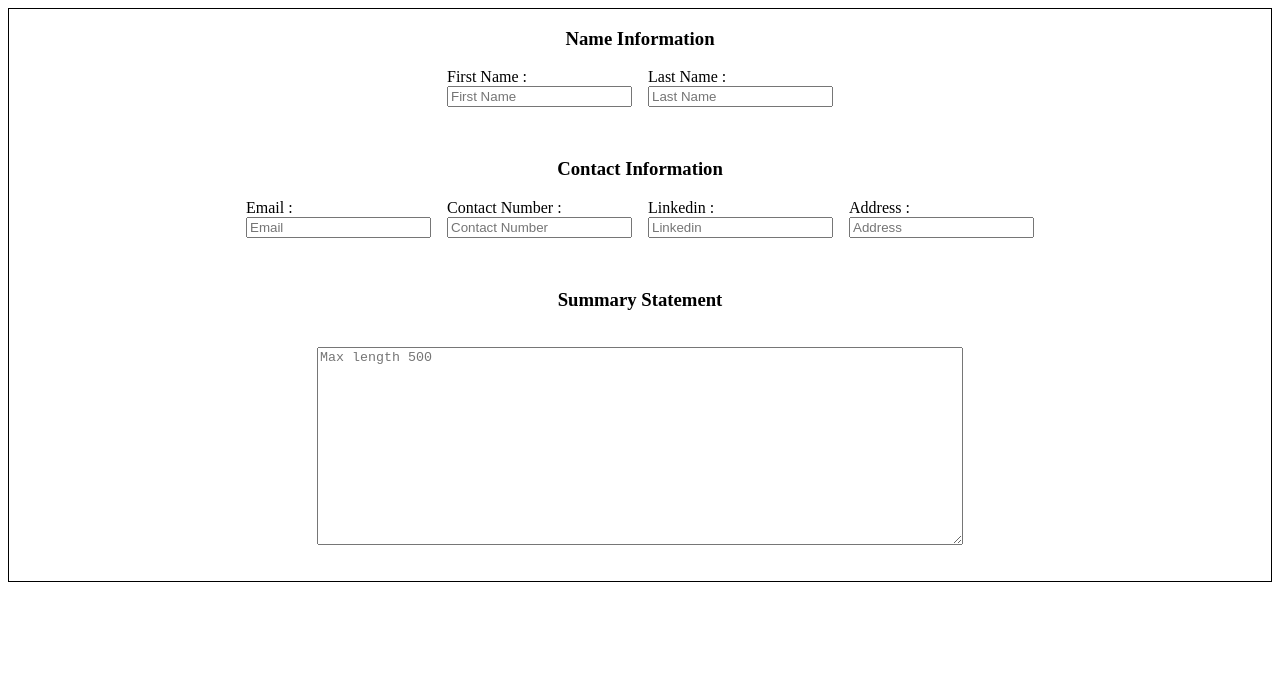
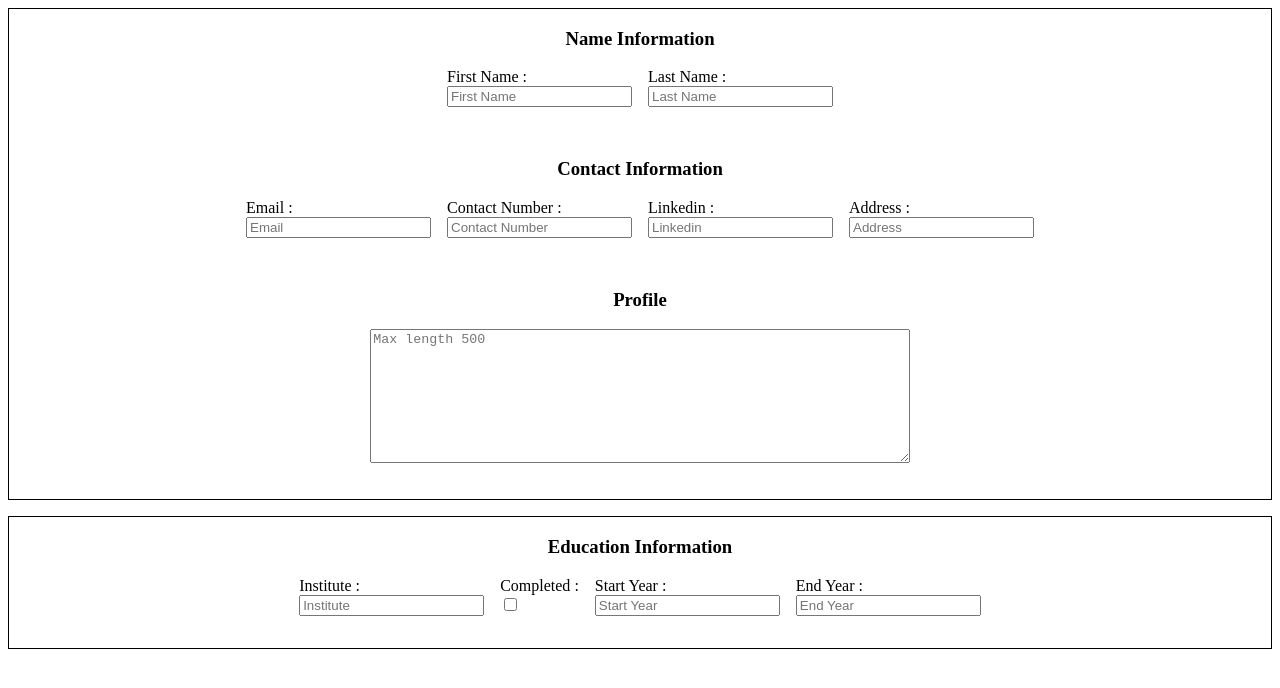
Before and after one commit to JC33340/CVbuilder, a React (Vite) app in the folder CVbuilder/: page / in a window 1280 px wide. Shown: the top 688 px of the page. Built offline with nearby package versions, Linux system fonts and the light colour scheme.

Commit message:
finished general info page, added education page

```diff
--- a/CVbuilder/src/App.css
+++ b/CVbuilder/src/App.css
@@ -1,17 +1,20 @@
-.form-general-info{
+
+.form-category-wrapper{
   display: flex;
   align-items: center;
   flex-direction: column;
   border: 1px solid black;
+  margin-bottom: 1rem;
 }
 
 .form-section-wrapper{
   display: flex;
   gap:1rem;
   margin-bottom: 2rem;
+  flex-wrap:wrap;
 }
 
 .form-section-wrapper>label>textarea{
-  width: 40rem;
-  height:12rem;
+  width: 40em;
+  height:8rem;
 }
--- a/CVbuilder/src/App.jsx
+++ b/CVbuilder/src/App.jsx
@@ -1,18 +1,27 @@
 import React from 'react'
-import {BrowserRouter,Route, Routes} from "react-router-dom"
+import {BrowserRouter,Form,Route, Routes} from "react-router-dom"
 import { Page, Text, View, Document, StyleSheet,PDFDownloadLink } from '@react-pdf/renderer';
 import './App.css'
-import Dataform from "./components/Dataform.jsx"
+import {Dataform} from "./pages/Dataform.jsx"
+
+const DataContext = React.createContext()
 
 function App() {
 
+  const [FormData,setFormData] = React.useState({})
+  console.log(FormData)
+
+
   return (
-    <BrowserRouter>
-      <Routes>
-        <Route path="/" element={<Dataform />} />
-      </Routes>
-    </BrowserRouter>
+    <DataContext.Provider value = {{FormData:FormData, setFormData:setFormData}}>
+      <BrowserRouter>
+        <Routes>
+          <Route path="/" element={<Dataform />} />
+        </Routes>
+      </BrowserRouter>
+    </DataContext.Provider>
   )
 }
 
 export default App
+export {DataContext}
--- /dev/null
+++ b/CVbuilder/src/components/EducationInfo.jsx
@@ -0,0 +1,14 @@
+import React from 'react'
+import EducationInstituteForm from './EducationInstituteForm'
+
+export default function EducationInfo(){
+
+    return(
+        <div className = "form-category-wrapper">
+            <h3>Education Information</h3>
+            {<EducationInstituteForm
+                institute="institute1"
+            />}
+        </div>
+    )
+}
--- /dev/null
+++ b/CVbuilder/src/components/EducationInstituteForm.jsx
@@ -0,0 +1,36 @@
+import React from 'react'
+import InputField from './InputField'
+
+export default function EducationInstituteForm({institute}){
+    return(
+        <>
+            <div className="form-section-wrapper">
+                <InputField
+                    name="institute"
+                    label="Institute"
+                    type="text"
+                    id={institute}
+                />
+                <InputField
+                    name="completed"
+                    label="Completed"
+                    type="checkbox"
+                    id={institute}
+                />
+                <InputField
+                    name="startDate"
+                    label="Start Year"
+                    type="number"
+                    id={institute}
+                />
+                <InputField
+                    name="endDate"
+                    label="End Year"
+                    type="number"
+                    id={institute}
+                />
+            </div>
+
+        </>
+    )
+}
--- a/CVbuilder/src/components/Dataform.jsx
+++ b/CVbuilder/src/components/GeneralInfoForm.jsx
@@ -1,22 +1,12 @@
 import React from "react"
 import InputField from "./InputField"
+import {FunctionContext} from "../pages/Dataform"
 
-
-export default function Dataform() {
-    const [FormData,setFormData] = React.useState({})
-
-    function handleChange(event){
-        setFormData((prev)=>{
-            return {
-                ...prev,
-                [event.target.name]: event.target.value
-            }
-        })
-    }
-    console.log(FormData)
+export default function GeneralInfoForm({FormData}){
+    const{handleChange} = React.useContext(FunctionContext)
 
     return(
-        <div className="form-general-info">
+        <div className="form-category-wrapper">
             <h3>Name Information</h3>
             <div className = "form-section-wrapper">
                     <InputField
@@ -65,7 +55,7 @@ export default function Dataform() {
                     value={FormData.address}
                 />
             </div>
-            <h3>Summary Statement</h3>
+            <h3>Profile</h3>
             <div className = "form-section-wrapper">
                 <InputField
                     name = "summaryStatement"
--- a/CVbuilder/src/components/InputField.jsx
+++ b/CVbuilder/src/components/InputField.jsx
@@ -1,12 +1,12 @@
 import React from "react"
 
-export default function InputField({name,type,onChange,label}){
+export default function InputField({name,type,onChange,label,id}){
 
     let inputcomponent;
 
-    if(type=="text"){
+    if(type=="text"|| type === "number"|| type === "checkbox"){
         inputcomponent = (
-            <input placeholder={label} type={type} name={name} onChange ={onChange} />
+            <input placeholder={label} type={type} name={name} id={id} onChange ={onChange} />
         )
     } else if(type==="textarea"){
         inputcomponent = (
@@ -15,7 +15,7 @@ export default function InputField({name,type,onChange,label}){
     }
 
     return(
-        <label> {label} {label&&":"}<br />
+        <label> {label} {label&&":"}{!(type==="textarea") && <br />}
                 {inputcomponent}
         </label>
     )
--- /dev/null
+++ b/CVbuilder/src/pages/Dataform.jsx
@@ -0,0 +1,37 @@
+import React from "react"
+import GeneralInfoForm from "../components/GeneralInfoForm"
+import EducationInfo from "../components/EducationInfo"
+import { DataContext } from "../App"
+
+const FunctionContext = React.createContext()
+
+export function Dataform() {
+    const {FormData,setFormData} = React.useContext(DataContext)
+
+    function handleChange(event){
+        setFormData((prev)=>{
+            return {
+                ...prev,
+                [event.target.name]: event.target.value
+            }
+        })
+    }
+
+    const functionContext={handleChange:handleChange}
+
+    return(
+        <FunctionContext.Provider value ={functionContext} >
+            <>
+                <GeneralInfoForm
+                    FormData = {FormData}
+                    handleChange = {handleChange}
+                />
+                <EducationInfo
+
+                />
+            </>
+        </FunctionContext.Provider>
+    )
+}
+
+export {FunctionContext}
```
